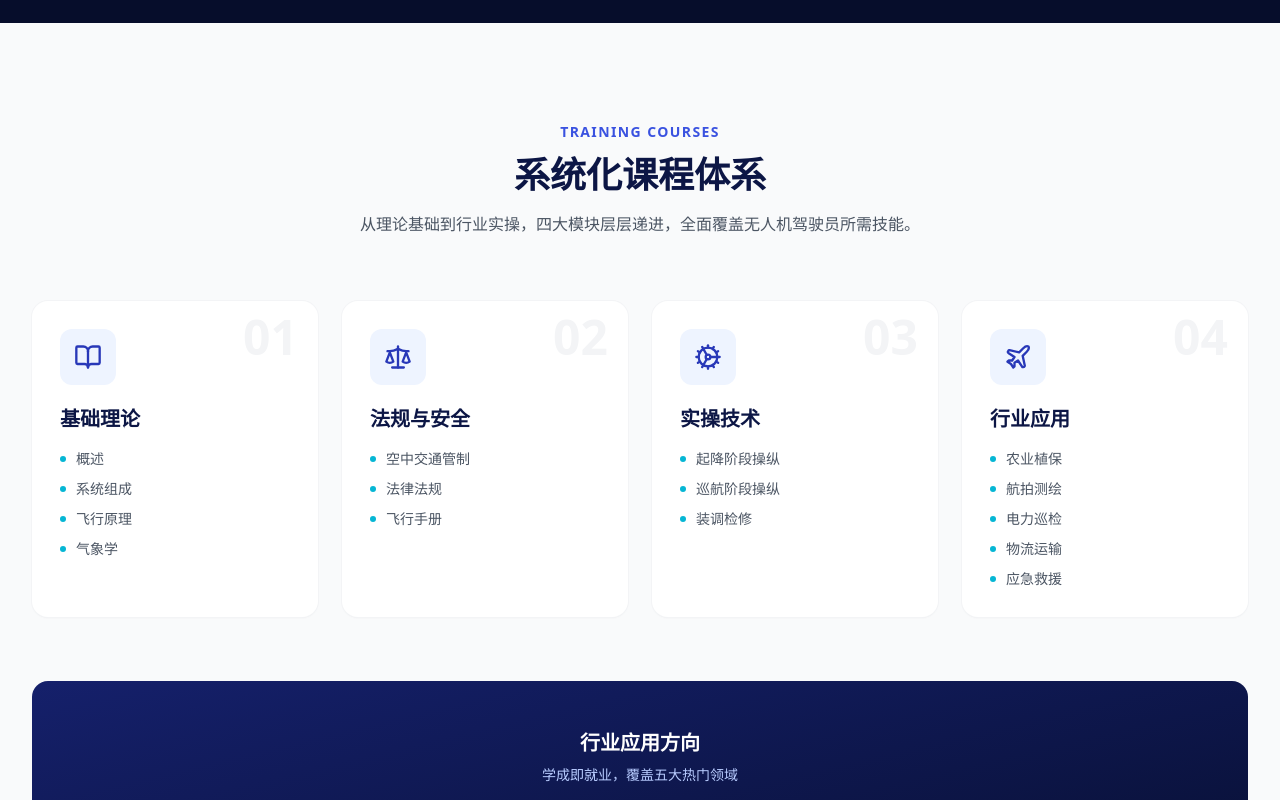
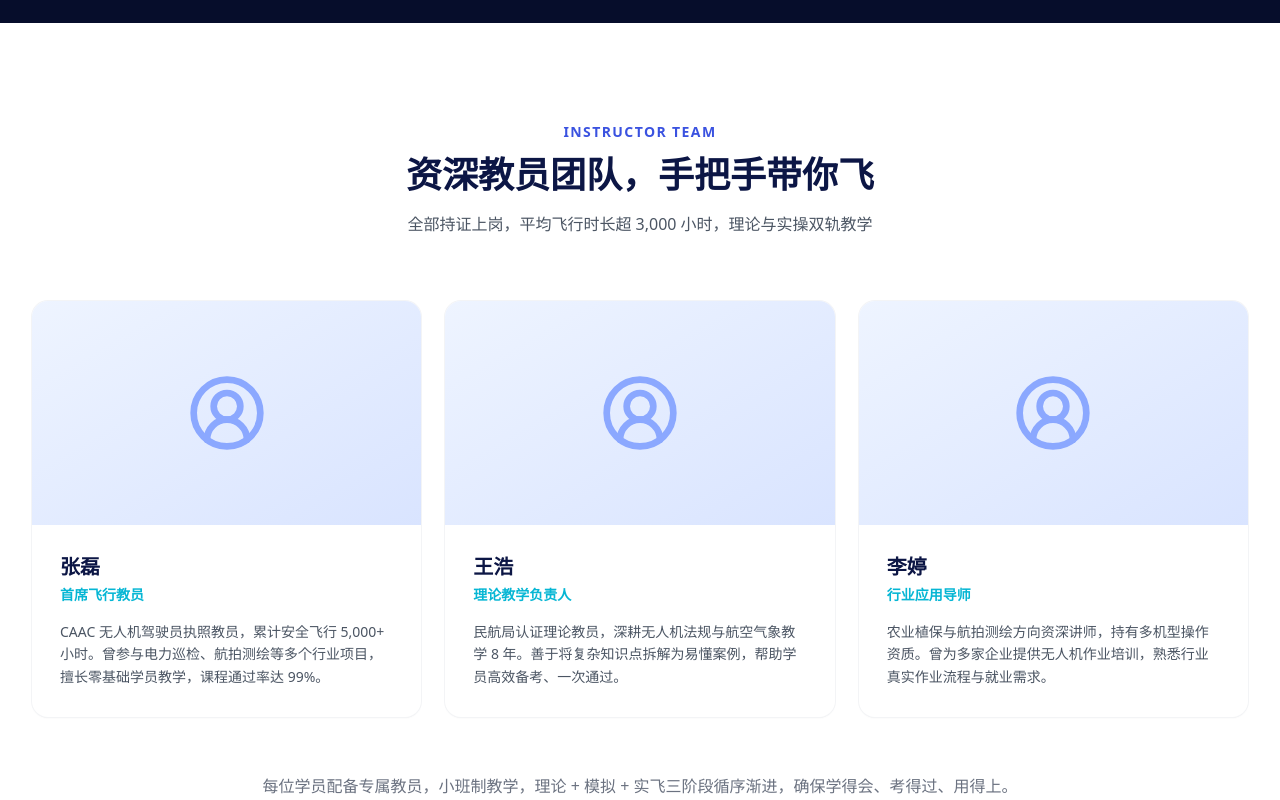
Before and after one commit to jiuze-0090/nbyte-air, a React (Vite) app: page / in a window 1280 px wide. Shown: the part 1160-1960 px from the top of the page. Built offline with nearby package versions, Linux system fonts and the light colour scheme.

Commit message:
Updated App.tsx

```diff
--- a/src/App.tsx
+++ b/src/App.tsx
@@ -1,6 +1,7 @@
 import Navbar from '@/components/Navbar';
 import Hero from '@/components/Hero';
 import Stats from '@/components/Stats';
+import Instructors from '@/components/Instructors';
 import Courses from '@/components/Courses';
 import Base from '@/components/Base';
 import About from '@/components/About';
@@ -13,6 +14,7 @@ function App() {
       <main>
         <Hero />
         <Stats />
+        <Instructors />
         <Courses />
         <Base />
         <About />
--- /dev/null
+++ b/src/components/Instructors.tsx
@@ -0,0 +1,78 @@
+import { UserCircle2 } from 'lucide-react';
+
+const instructors = [
+  {
+    name: '张磊',
+    title: '首席飞行教员',
+    bio: 'CAAC 无人机驾驶员执照教员，累计安全飞行 5,000+ 小时。曾参与电力巡检、航拍测绘等多个行业项目，擅长零基础学员教学，课程通过率达 99%。',
+  },
+  {
+    name: '王浩',
+    title: '理论教学负责人',
+    bio: '民航局认证理论教员，深耕无人机法规与航空气象教学 8 年。善于将复杂知识点拆解为易懂案例，帮助学员高效备考、一次通过。',
+  },
+  {
+    name: '李婷',
+    title: '行业应用导师',
+    bio: '农业植保与航拍测绘方向资深讲师，持有多机型操作资质。曾为多家企业提供无人机作业培训，熟悉行业真实作业流程与就业需求。',
+  },
+];
+
+export default function Instructors() {
+  return (
+    <section id="instructors" className="bg-white py-24">
+      <div className="mx-auto max-w-7xl px-4 lg:px-8">
+        {/* Section Header */}
+        <div className="mx-auto max-w-3xl text-center">
+          <span className="text-sm font-bold uppercase tracking-widest text-nbyte-500">
+            Instructor Team
+          </span>
+          <h2 className="mt-3 text-3xl font-bold text-nbyte-900 sm:text-4xl">
+            资深教员团队，手把手带你飞
+          </h2>
+          <p className="mt-4 text-base leading-relaxed text-gray-600">
+            全部持证上岗，平均飞行时长超 3,000 小时，理论与实操双轨教学
+          </p>
+        </div>
+
+        {/* Instructor Cards */}
+        <div className="mt-16 grid gap-6 sm:grid-cols-2 lg:grid-cols-3">
+          {instructors.map((inst) => (
+            <div
+              key={inst.name}
+              className="group relative overflow-hidden rounded-2xl bg-white shadow-sm ring-1 ring-gray-100 transition-all duration-300 hover:-translate-y-1.5 hover:shadow-xl hover:shadow-nbyte-200/40"
+            >
+              {/* Photo placeholder */}
+              <div className="relative flex h-56 items-center justify-center bg-gradient-to-br from-nbyte-50 to-nbyte-100">
+                <UserCircle2 className="h-20 w-20 text-nbyte-300 transition-colors group-hover:text-nbyte-400" />
+              </div>
+
+              {/* Info */}
+              <div className="p-7">
+                <h3 className="text-xl font-bold text-nbyte-900">
+                  {inst.name}
+                </h3>
+                <p className="mt-1 text-sm font-semibold text-accent-cyan">
+                  {inst.title}
+                </p>
+                <p className="mt-4 text-sm leading-relaxed text-gray-600">
+                  {inst.bio}
+                </p>
+              </div>
+
+              {/* Bottom accent bar */}
+              <div className="absolute bottom-0 left-0 h-1 w-0 bg-gradient-to-r from-nbyte-500 to-accent-cyan transition-all duration-300 group-hover:w-full" />
+            </div>
+          ))}
+        </div>
+
+        {/* Closing line */}
+        <div className="mt-14 text-center">
+          <p className="mx-auto max-w-3xl text-base leading-relaxed text-gray-500">
+            每位学员配备专属教员，小班制教学，理论 + 模拟 + 实飞三阶段循序渐进，确保学得会、考得过、用得上。
+          </p>
+        </div>
+      </div>
+    </section>
+  );
+}
```
